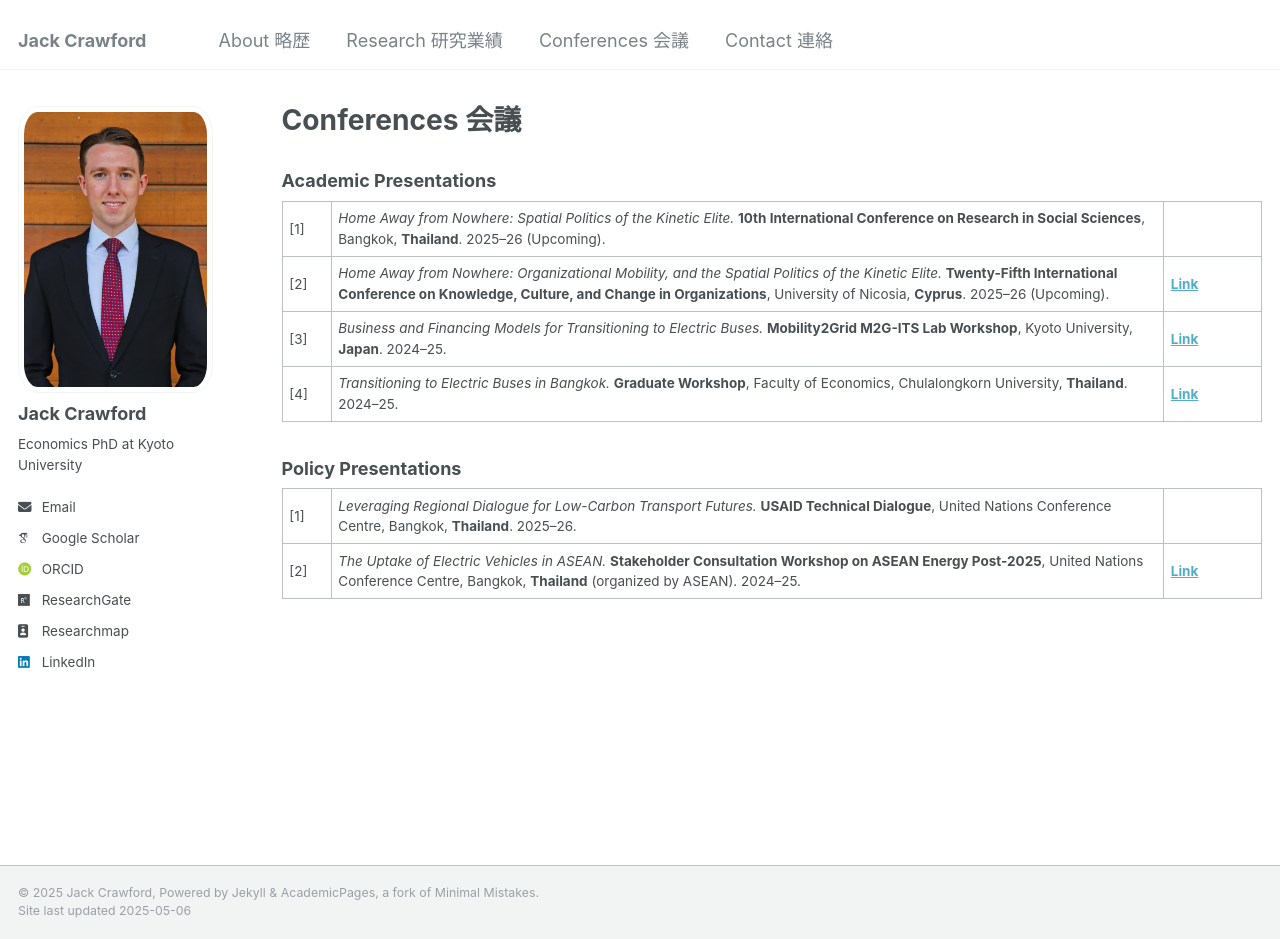
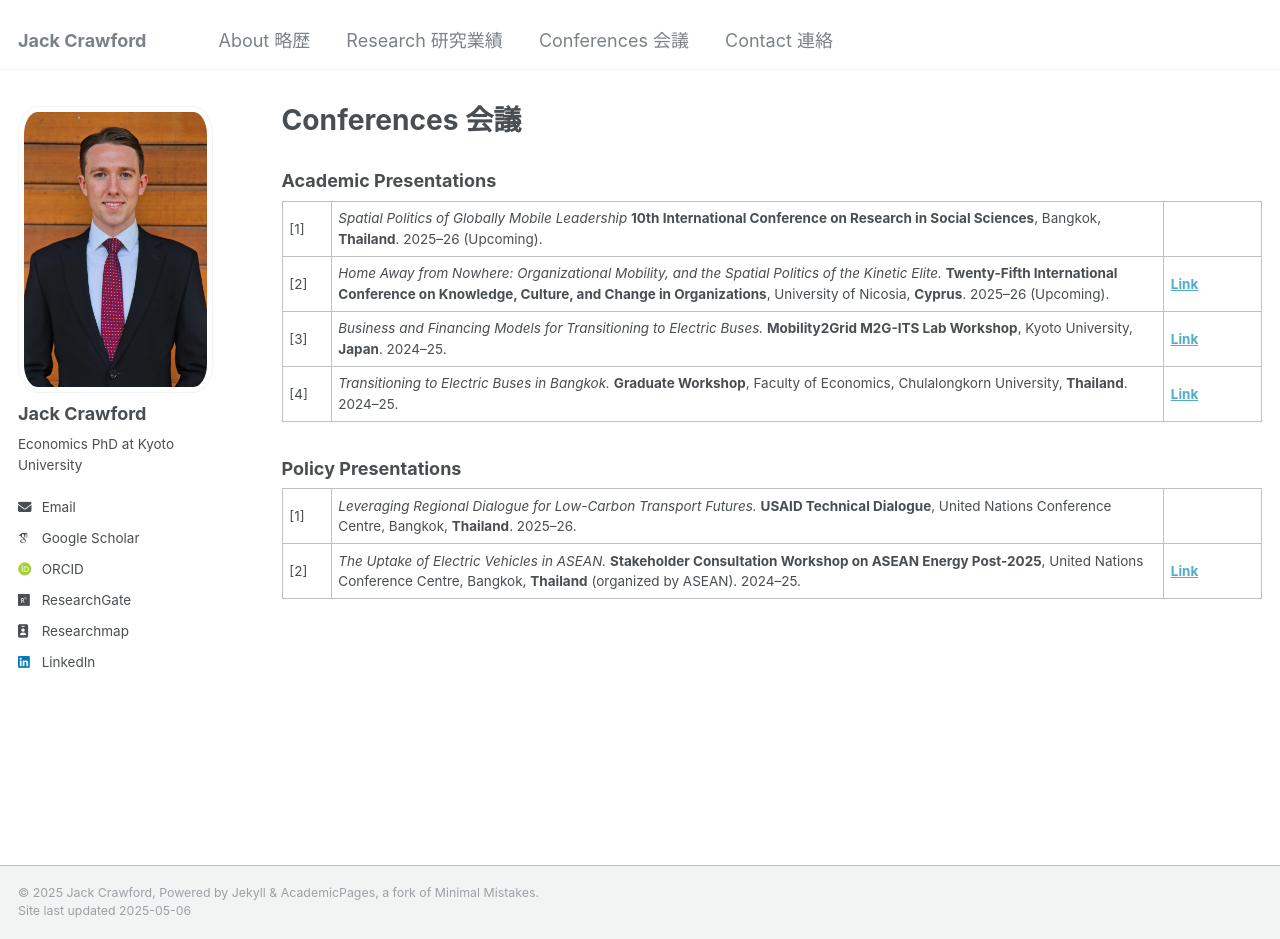
Before and after one commit to jackgcrawford/jackcrawford, a Jekyll site: the page built from _pages/talks.html, in a window 1280 px wide and 939 px high. Built offline with Jekyll 4.4.1, drawn with Linux system fonts in a browser that asks for light colours; some web fonts are replaced.

Commit message:
Update talks.html

```diff
--- a/_pages/talks.html
+++ b/_pages/talks.html
@@ -14,7 +14,7 @@ author_profile: true
     <tr>
       <td width="5%">[1]</td>
       <td width="85%">
-        <em>Home Away from Nowhere: Spatial Politics of the Kinetic Elite.</em>
+        <em>Spatial Politics of Globally Mobile Leadership</em>
         <strong>10th International Conference on Research in Social Sciences</strong>, Bangkok, <strong>Thailand</strong>. 2025–26 (Upcoming).
       </td>
       <td width="10%"></td>
```
